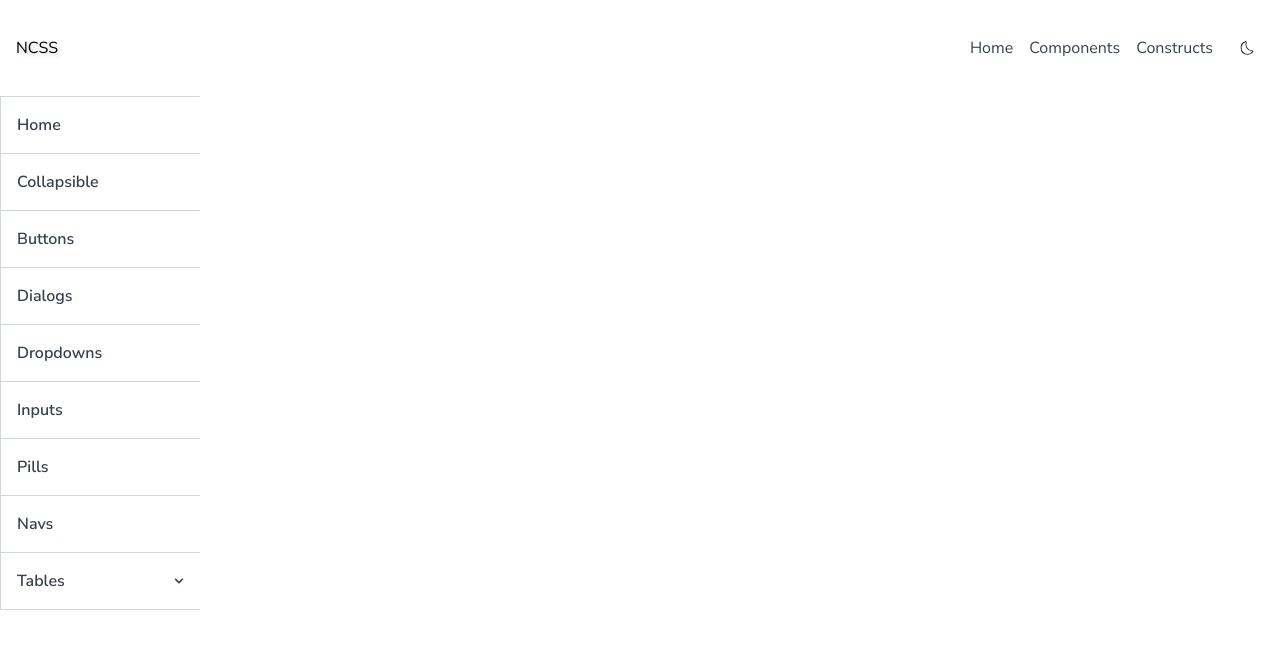
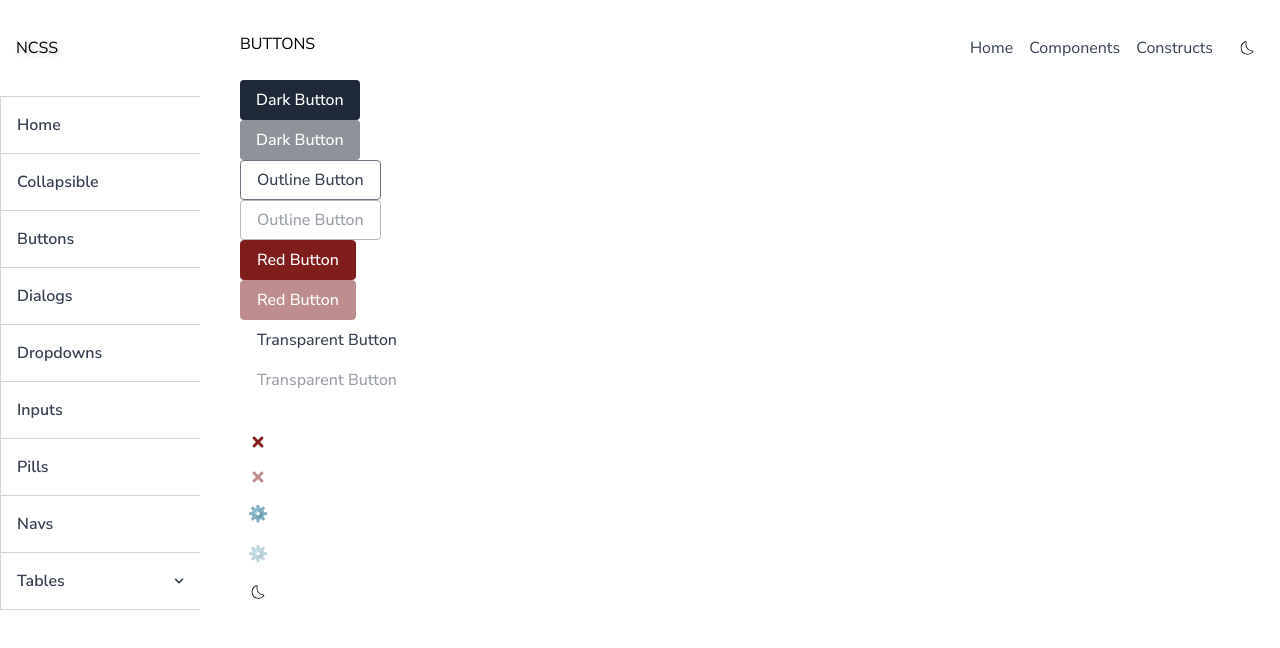
Before and after one commit to FeroHriadel/ncss-react, a React (Vite) app: page /test in a window 1280 px wide. Shown: the top 648 px of the page. Built offline with nearby package versions, Linux system fonts and the light colour scheme.

Commit message:
theme implementation start

```diff
--- a/src/App.tsx
+++ b/src/App.tsx
@@ -11,6 +11,7 @@ import VirtualizedTablePage from './pages/VirtualizedTablePage'
 import TopNav from './components/navs/TopNav';
 import LeftNav, { LeftNavPage } from './components/navs/LeftNav';
 import ThemeSwitch from './components/buttons/ThemeSwitch';
+import TestPage from './pages/TestPage';
 
 
 
@@ -90,7 +91,7 @@ function App() {
   // Render
   return (
     <Router>
-      <div className="min-h-screen bg-gray-50">
+      <div className="min-h-screen">
         <TopNav
           logo={<span className='font-extrabold text-gray-500 text-2xl' style={{filter: 'drop-shadow(2px 2px 2px rgba(0,0,0,0.2))'}}>NCSS</span>}
           logoUrl="/"
@@ -116,6 +117,7 @@ function App() {
             <Route path="/inputs" element={<InputsPage />} />
             <Route path="/pills" element={<PillsPage />} />
             <Route path="/navs" element={<NavsPage />} />
+            <Route path="/test" element={<TestPage />} />
           <Route path="/tables/virtualizedtable" element={<VirtualizedTablePage />} />
         </Routes>
       </LeftNavPage>
--- a/src/components/buttons/Button.css
+++ b/src/components/buttons/Button.css
@@ -62,63 +62,63 @@
 
 /* Variant: dark */
 .button-variant-dark {
-  background-color: #1f2937; /* bg-gray-800 */
-  color: white;
-  border: 1px solid black;
+  background-color: var(--nc-btn-dark-bg); /* bg-gray-800 */
+  color: var(--nc-btn-dark-text);
+  border: 1px solid var(--nc-btn-dark-border);
 }
 
 .button-variant-dark:hover {
-  background-color: #030712; /* hover:bg-gray-950 */
+  background-color: var(--nc-btn-dark-hover-bg); /* hover:bg-gray-950 */
 }
 
 .button-variant-dark:active,
 .button-variant-dark:focus {
-  background-color: #030712; /* active:bg-gray-950, focus:bg-gray-950 */
+  background-color: var(--nc-btn-dark-hover-bg); /* active:bg-gray-950, focus:bg-gray-950 */
 }
 
 /* Variant: outline */
 .button-variant-outline {
-  background-color: transparent;
-  color: #374151; /* text-gray-700 */
-  border: 1px solid #6b7280; /* border-gray-500 */
+  background-color: var(--nc-btn-outline-bg);
+  color: var(--nc-btn-outline-text);
+  border: 1px solid var(--nc-btn-outline-border);
 }
 
 .button-variant-outline:hover,
 .button-variant-outline:focus {
-  background-color: #f3f4f6; /* hover:bg-gray-100, focus:bg-gray-100 */
+  background-color: var(--nc-btn-outline-hover-bg); /* hover:bg-gray-100, focus:bg-gray-100 */
 }
 
 .button-variant-outline:active {
-  background-color: #e5e7eb; /* active:bg-gray-200 */
+  background-color: var(--nc-btn-outline-active-bg); /* active:bg-gray-200 */
 }
 
 /* Variant: red */
 .button-variant-red {
-  background-color: #7f1d1d; /* bg-red-900 */
-  color: white;
-  border: 1px solid #7f1d1d;
+  background-color: var(--nc-btn-red-bg); /* bg-red-900 */
+  color: var(--nc-btn-red-text);
+  border: 1px solid var(--nc-btn-red-border);
 }
 
 .button-variant-red:hover,
 .button-variant-red:focus,
 .button-variant-red:active {
-  background-color: #991b1b; /* hover:bg-red-800 */
+  background-color: var(--nc-btn-red-hover-bg); /* hover:bg-red-800 */
 }
 
 /* Variant: transparent */
 .button-variant-transparent {
-  background-color: transparent;
-  color: #374151; /* text-gray-700 */
-  border: 1px solid transparent;
+  background-color: var(--nc-btn-transparent-bg);
+  color: var(--nc-btn-transparent-text); /* text-gray-700 */
+  border: 1px solid var(--nc-btn-transparent-border);
 }
 
 .button-variant-transparent:hover,
 .button-variant-transparent:focus {
-  background-color: #f3f4f6; /* hover:bg-gray-100 */
+  background-color: var(--nc-btn-transparent-hover-bg); /* hover:bg-gray-100 */
 }
 
 .button-variant-transparent:active {
-  background-color: #e5e7eb; /* active:bg-gray-200 */
+  background-color: var(--nc-btn-transparent-active-bg); /* active:bg-gray-200 */
 }
 
 /* Button content wrapper */
--- a/src/components/buttons/CloseButton.css
+++ b/src/components/buttons/CloseButton.css
@@ -1,5 +1,5 @@
 /* CloseButton Component Styles */
 
 .close-button {
-  color: #7f1d1d; /* text-red-900 */
+  color: var(--nc-close-btn-text); /* text-red-900 */
 }
--- a/src/components/buttons/IconButton.css
+++ b/src/components/buttons/IconButton.css
@@ -18,11 +18,11 @@
 
 .icon-button:hover,
 .icon-button:focus {
-  background-color: #f3f4f6; /* hover:bg-gray-100, focus:bg-gray-100 */
+  background-color: var(--nc-icon-btn-hover-bg); /* hover:bg-gray-100, focus:bg-gray-100 */
 }
 
 .icon-button:active {
-  background-color: #e5e7eb; /* active:bg-gray-200 */
+  background-color: var(--nc-icon-btn-active-bg); /* active:bg-gray-200 */
 }
 
 .icon-button-disabled {
--- a/src/components/buttons/ThemeSwitch.tsx
+++ b/src/components/buttons/ThemeSwitch.tsx
@@ -1,6 +1,7 @@
-import { useState } from "react";
+import { useState, useEffect } from "react";
 import IconButton from "./IconButton";
 import { CiDark, CiLight } from "react-icons/ci";
+import { toggleTheme, setTheme, getTheme } from "../services/themeService";
 
 
 
@@ -21,20 +22,28 @@ export default function ThemeSwitch({
   iconSize = 18,
 }: ThemeSwitchProps) {
 
-  const [theme, setTheme] = useState<"light" | "dark">(defaultTheme);
+  const [currentTheme, setCurrentTheme] = useState<"light" | "dark">(getTheme());
 
-  function toggleTheme() {
-    const newTheme = theme === "light" ? "dark" : "light";
-    setTheme(newTheme);
+  // helpers
+  const handleThemeChange = () => {
+    const newTheme = toggleTheme();
+    setCurrentTheme(newTheme);
     onChange(newTheme);
   }
 
+  // use default theme on mount
+  useEffect(() => {
+    setTheme(defaultTheme);
+    setCurrentTheme(defaultTheme);
+  }, [defaultTheme]);
+
+  // render
   return (
     <IconButton
       className={className}
       style={style}
-      icon={theme === "light" ? <CiDark size={iconSize} /> : <CiLight size={iconSize} />}
-      onClick={toggleTheme}
+      icon={currentTheme === "light" ? <CiDark size={iconSize} /> : <CiLight size={iconSize} />}
+      onClick={handleThemeChange}
     />
   )
 }
--- /dev/null
+++ b/src/components/services/themeService.ts
@@ -0,0 +1,65 @@
+export function getTheme(): "light" | "dark" {
+  const root = document.documentElement;
+  const theme = root.getAttribute("data-theme");
+  return theme === "dark" ? "dark" : "light";
+}
+
+
+export function setVariablesForTheme(theme: "light" | "dark"): void {
+  document.documentElement.setAttribute("data-theme", theme);
+
+  if (theme === "dark") {
+    // body
+    document.documentElement.style.setProperty('--nc-body-bg', 'var(--nc-black-600)');
+
+    // buttons
+    document.documentElement.style.setProperty('--nc-btn-dark-border', 'var(--nc-black-800)');
+    document.documentElement.style.setProperty('--nc-btn-dark-bg', 'var(--nc-black-800)');
+    document.documentElement.style.setProperty('--nc-btn-dark-hover-bg', 'var(--nc-black-700)');
+    document.documentElement.style.setProperty('--nc-btn-dark-text', 'var(--nc-gray-300)');
+    document.documentElement.style.setProperty('--nc-btn-outline-border', 'var(--nc-gray-500)');
+    document.documentElement.style.setProperty('--nc-btn-outline-text', 'var(--nc-gray-300)');
+    document.documentElement.style.setProperty('--nc-btn-outline-bg', 'transparent');
+    document.documentElement.style.setProperty('--nc-btn-outline-hover-bg', 'var(--nc-black-800)');
+    document.documentElement.style.setProperty('--nc-btn-outline-active-bg', 'var(--nc-black-700)');
+    document.documentElement.style.setProperty('--nc-btn-red-border', 'var(--nc-red-950)');
+    document.documentElement.style.setProperty('--nc-btn-red-bg', 'var(--nc-red-950)');
+    document.documentElement.style.setProperty('--nc-btn-red-text', 'var(--nc-gray-300)');
+    document.documentElement.style.setProperty('--nc-btn-red-hover-bg', 'var(--nc-red-900)');
+    return;
+  }
+
+  if (theme === "light") {
+    // body
+    document.documentElement.style.setProperty('--nc-body-bg', 'var(--nc-white)');
+
+    // buttons
+    document.documentElement.style.setProperty('--nc-btn-dark-border', 'var(--nc-black)');
+    document.documentElement.style.setProperty('--nc-btn-dark-bg', 'var(--nc-gray-800)');
+    document.documentElement.style.setProperty('--nc-btn-dark-hover-bg', 'var(--nc-gray-950)');
+    document.documentElement.style.setProperty('--nc-btn-dark-text', 'var(--nc-white)');
+    document.documentElement.style.setProperty('--nc-btn-outline-border', 'var(--nc-gray-500)');
+    document.documentElement.style.setProperty('--nc-btn-outline-text', 'var(--nc-gray-700)');
+    document.documentElement.style.setProperty('--nc-btn-outline-bg', 'transparent');
+    document.documentElement.style.setProperty('--nc-btn-outline-hover-bg', 'var(--nc-gray-100)');
+    document.documentElement.style.setProperty('--nc-btn-outline-active-bg', 'var(--nc-gray-200)');
+    document.documentElement.style.setProperty('--nc-btn-red-border', 'var(--nc-red-900)');
+    document.documentElement.style.setProperty('--nc-btn-red-bg', 'var(--nc-red-900)');
+    document.documentElement.style.setProperty('--nc-btn-red-text', 'var(--nc-white)');
+    document.documentElement.style.setProperty('--nc-btn-red-hover-bg', 'var(--nc-red-800)');
+  }
+}
+
+
+export function toggleTheme(): "light" | "dark" {
+  const currentTheme = getTheme();
+  const newTheme = currentTheme === "light" ? "dark" : "light";
+  document.documentElement.setAttribute("data-theme", newTheme);
+  setVariablesForTheme(newTheme);
+  return newTheme;
+}
+
+
+export function setTheme(theme: "light" | "dark"): void {
+  setVariablesForTheme(theme);
+}
--- a/src/index.css
+++ b/src/index.css
@@ -1,3 +1,76 @@
 @tailwind base;
 @tailwind components;
 @tailwind utilities;
+
+
+
+:root {
+  /* Theme tracking */
+  --nc-theme: light;
+
+  /* Colors */
+  --nc-black-950: #000000;
+  --nc-black-900: #0a0a0a;
+  --nc-black-800: #1a1a1a;
+  --nc-black-700: #252525;
+  --nc-black-600: #303030;
+  --nc-black-500: #3a3a3a;
+  --nc-black-400: #454545;
+  --nc-black-300: #505050;
+  --nc-black-200: #5a5a5a;
+  --nc-black-100: #656565;
+  --nc-black-50: #707070;
+  --nc-gray-50: #f9fafb;
+  --nc-gray-100: #f3f4f6;
+  --nc-gray-200: #e5e7eb;
+  --nc-gray-300: #d1d5db;
+  --nc-gray-400: #9ca3af;
+  --nc-gray-500: #6b7280;
+  --nc-gray-600: #4b5563;
+  --nc-gray-700: #374151;
+  --nc-gray-800: #1f2937;
+  --nc-gray-900: #111827;
+  --nc-gray-950: #030712;
+  --nc-red-50: #fef2f2;
+  --nc-red-100: #fee2e2;
+  --nc-red-200: #fecaca;
+  --nc-red-300: #fca5a5;
+  --nc-red-400: #f87171;
+  --nc-red-500: #ef4444;
+  --nc-red-600: #dc2626;
+  --nc-red-700: #b91c1c;
+  --nc-red-800: #991b1b;
+  --nc-red-900: #7f1d1d;
+  --nc-red-950: #450a0a;
+  --nc-white: #ffffff;
+
+  /* Body */
+  --nc-body-bg: var(--nc-white);
+
+  /* Buttons */
+  --nc-btn-dark-border: var(--nc-black);
+  --nc-btn-dark-bg: var(--nc-gray-800);
+  --nc-btn-dark-hover-bg: var(--nc-gray-950);
+  --nc-btn-dark-text: var(--nc-white);
+  --nc-btn-outline-border: var(--nc-gray-500);
+  --nc-btn-outline-text: var(--nc-gray-700);
+  --nc-btn-outline-bg: transparent;
+  --nc-btn-outline-hover-bg: var(--nc-gray-100);
+  --nc-btn-outline-active-bg: var(--nc-gray-200);
+  --nc-btn-red-border: var(--nc-red-900);
+  --nc-btn-red-bg: var(--nc-red-900);
+  --nc-btn-red-text: var(--nc-white);
+  --nc-btn-red-hover-bg: var(--nc-red-800);
+  --nc-btn-transparent-border: transparent;
+  --nc-btn-transparent-bg: transparent;
+  --nc-btn-transparent-text: var(--nc-gray-700);
+  --nc-btn-transparent-hover-bg: var(--nc-gray-100);
+  --nc-btn-transparent-active-bg: var(--nc-gray-200);
+  --nc-close-btn-text: var(--nc-red-900);
+  --nc-icon-btn-hover-bg: var(--nc-gray-100);
+  --nc-icon-btn-active-bg: var(--nc-gray-200);
+}
+
+body {
+  background-color: var(--nc-body-bg);
+}
--- /dev/null
+++ b/src/pages/TestPage.tsx
@@ -0,0 +1,37 @@
+import Button from "../components/buttons/Button";
+import CloseButton from "../components/buttons/CloseButton";
+import IconButton from "../components/buttons/IconButton";
+import ThemeSwitch from "../components/buttons/ThemeSwitch";
+import Break from "../components/spacers/Break";
+import Container from "../components/wrappers/Container";
+
+
+export default function TestPage() {
+  return (
+    <Container className="px-4 pt-24">
+      <h1 className="text-2xl">BUTTONS</h1>
+      <Break amount={1} />
+      <div className="flex gap-2 flex-wrap">
+        <Button variant="dark" size="md">Dark Button</Button>
+        <Button variant="dark" size="md" disabled>Dark Button</Button>
+        <Button variant="outline" size="md">Outline Button</Button>
+        <Button variant="outline" size="md" disabled>Outline Button</Button>
+        <Button variant="red" size="md">Red Button</Button>
+        <Button variant="red" size="md" disabled>Red Button</Button>
+        <Button variant="transparent" size="md">Transparent Button</Button>
+        <Button variant="transparent" size="md" disabled>Transparent Button</Button>
+      </div>
+      <Break amount={1} />
+      <div className="flex gap-2 flex-wrap">
+        <CloseButton ariaLabel="Close Button" />
+        <CloseButton ariaLabel="Disabled Close Button" disabled />
+        <IconButton ariaLabel="Settings Button" icon="⚙️" />
+        <IconButton ariaLabel="Disabled Settings Button" icon="⚙️" disabled />
+        <ThemeSwitch
+          defaultTheme="light"
+          onChange={(newTheme) => console.log("Theme changed to:", newTheme)}
+        />
+      </div>
+    </Container>
+  );
+}
```
